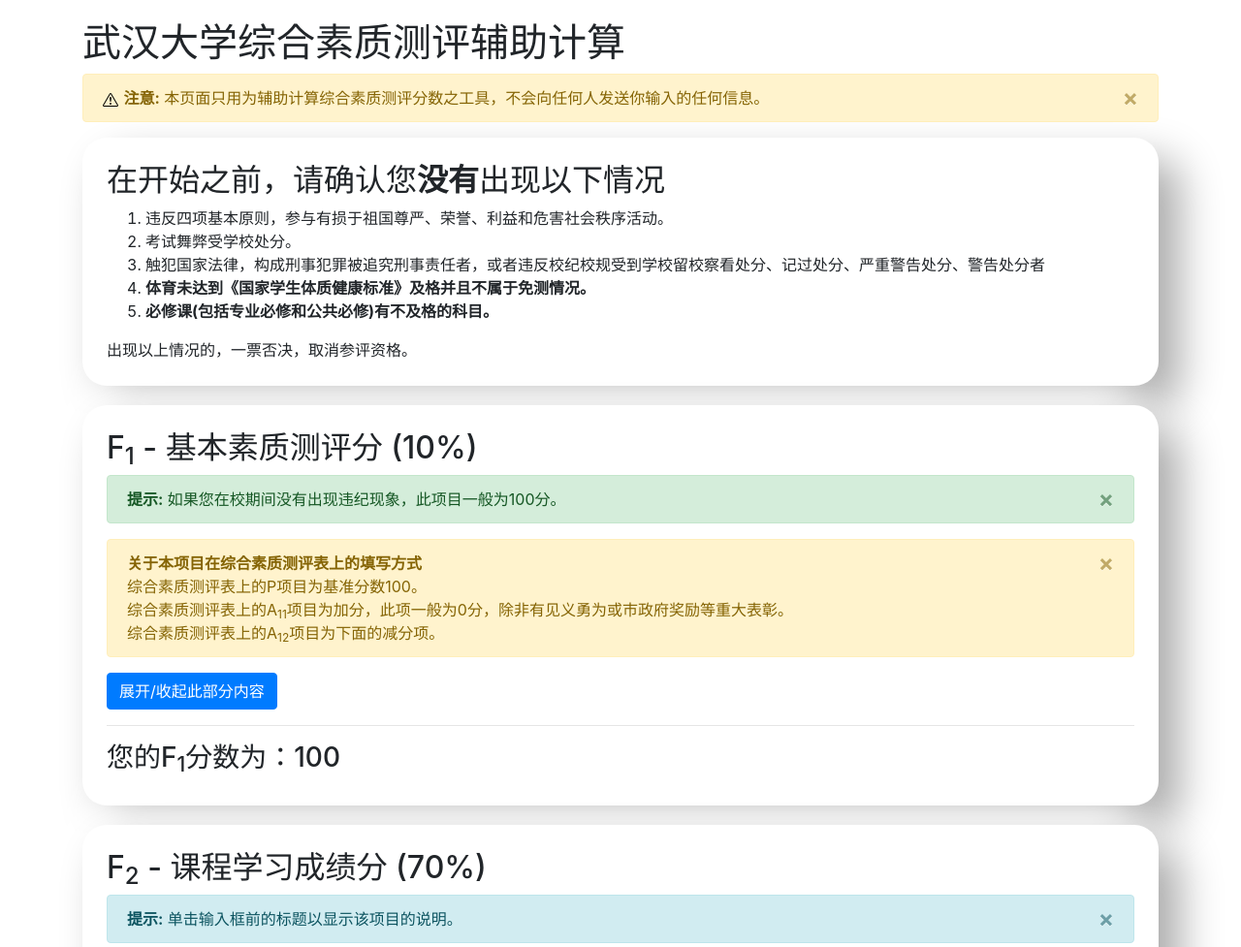
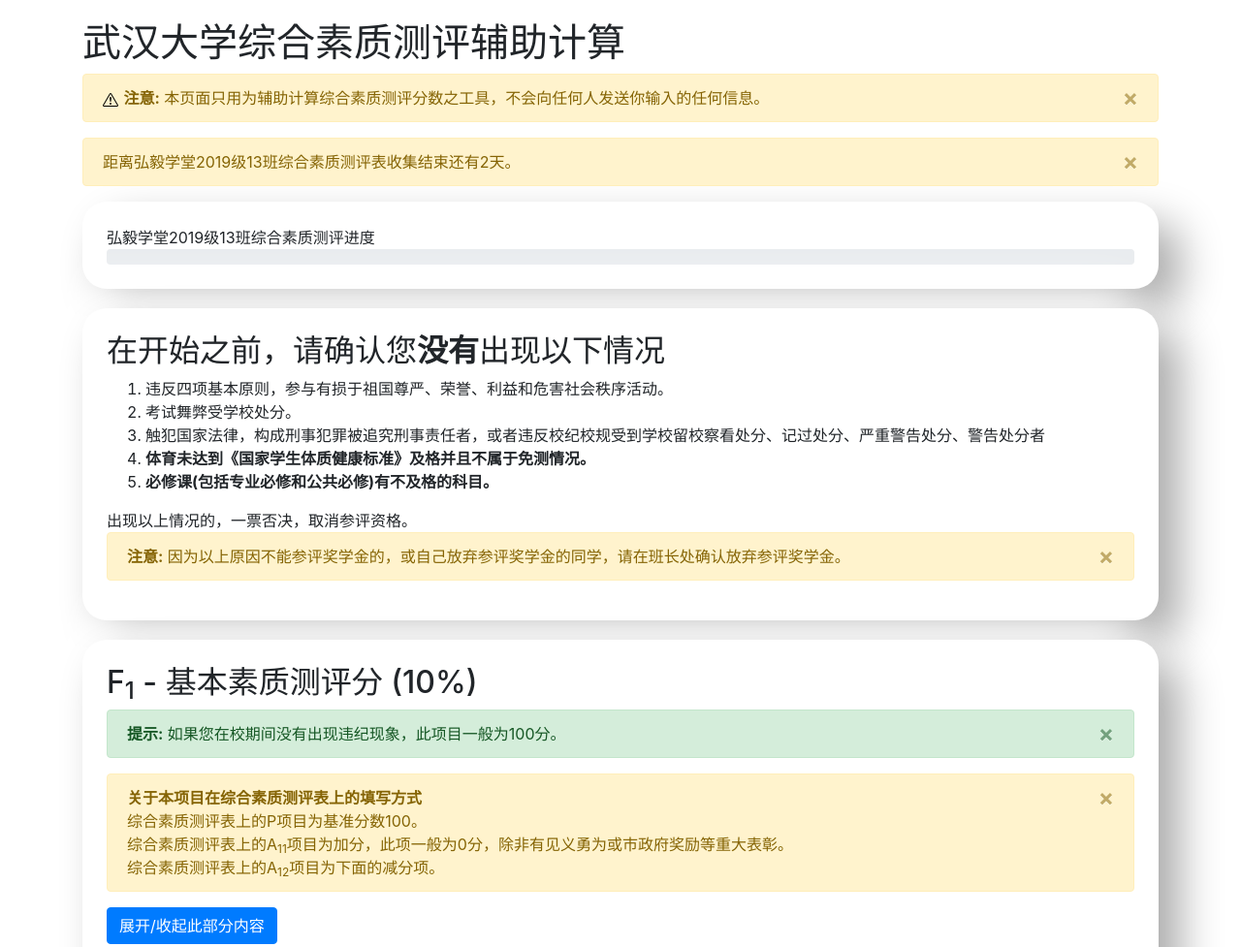
Before and after one commit to Under-estimate/Under-estimate.github.io, a plain HTML site: page calc.html in a window 1280 px wide. Shown: the top 977 px of the page at 97% size. Drawn offline with nearby package versions, Linux system fonts and the light colour scheme.

Commit message:
add countdown and progress.

```diff
--- a/calc.html
+++ b/calc.html
@@ -22,6 +22,18 @@
             <span aria-hidden="true">&times;</span>
             </button>
         </div>
+        <div id="at" class="alert alert-warning alert-dismissible fade show" role="alert">
+            <span id="time"></span>
+            <button type="button" class="close" data-dismiss="alert" aria-label="Close">
+            <span aria-hidden="true">&times;</span>
+            </button>
+        </div>
+        <div class="block">
+            弘毅学堂2019级13班综合素质测评进度
+            <div class="progress">
+                <div id="progress" class="progress-bar progress-bar-striped progress-bar-animated" role="progressbar" style="width: 0%"></div>
+              </div>
+        </div>
         <div class="block">
             <h2>在开始之前，请确认您<strong>没有</strong>出现以下情况</h2>
             <ol>
@@ -32,6 +44,13 @@
                 <li><strong>必修课(包括专业必修和公共必修)有不及格的科目。</strong></li>
             </ol>
             出现以上情况的，一票否决，取消参评资格。
+            <div class="alert alert-warning alert-dismissible fade show" role="alert">
+                <strong>注意:</strong>
+                因为以上原因不能参评奖学金的，或自己放弃参评奖学金的同学，请在班长处确认放弃参评奖学金。
+                <button type="button" class="close" data-dismiss="alert" aria-label="Close">
+                <span aria-hidden="true">&times;</span>
+                </button>
+            </div>
         </div>
         <div class="block">
         <h2>F<sub>1</sub> - 基本素质测评分 (10%)</h2>
@@ -730,6 +749,8 @@
             </div>
             <h2>您的总评分数为:<span id="f"></span></h2>
         </div>
+        <iframe id="progtxt" frameborder="0" name="f1" width="100" height="100" src="https://justzis.rthe.net/prog.html" scrolling="no" crossorigin="anonymous"></iframe>
+
         <!-- Optional JavaScript -->
         <!-- jQuery first, then Popper.js, then Bootstrap JS -->
         <script src="https://cdn.jsdelivr.net/npm/jquery@3.5.1/dist/jquery.slim.min.js" integrity="sha384-DfXdz2htPH0lsSSs5nCTpuj/zy4C+OGpamoFVy38MVBnE+IbbVYUew+OrCXaRkfj" crossorigin="anonymous"></script>
@@ -804,6 +825,22 @@
                 sum+=ge("f3").innerText===""?0:parseFloat(ge("f3").innerText)*0.2;
                 ge("f").innerHTML=sum.toFixed(4);
             }
+            window.addEventListener("message",function(event){
+                let val=((100*parseInt(event.data))/34).toFixed(1)+"%";
+                ge("progress").style="width:"+val;
+                ge("progress").innerHTML=val;
+            });
+            window.onload=function(){
+                document.getElementById("progtxt").contentWindow.postMessage("fetch","*");
+                let d=new Date();
+                let t=6-d.getDate();
+                if(t>=0){
+                    ge("time").innerHTML="距离弘毅学堂2019级13班综合素质测评表收集结束还有"+t+"天。";
+                }else{
+                    ge("at").className="alert alert-danger alert-dismissible fade show"
+                    ge("time").innerHTML="弘毅学堂2019级13班综合素质测评表收集已截止。";
+                }
+            }
         </script>
     </div>
     </body>
```
